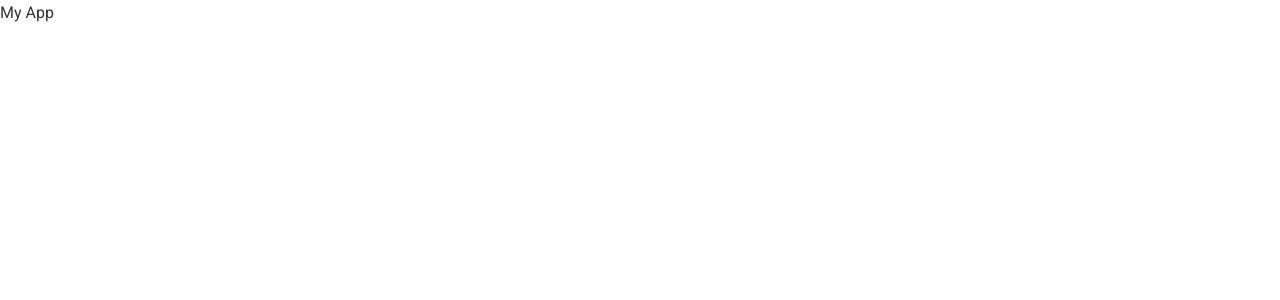
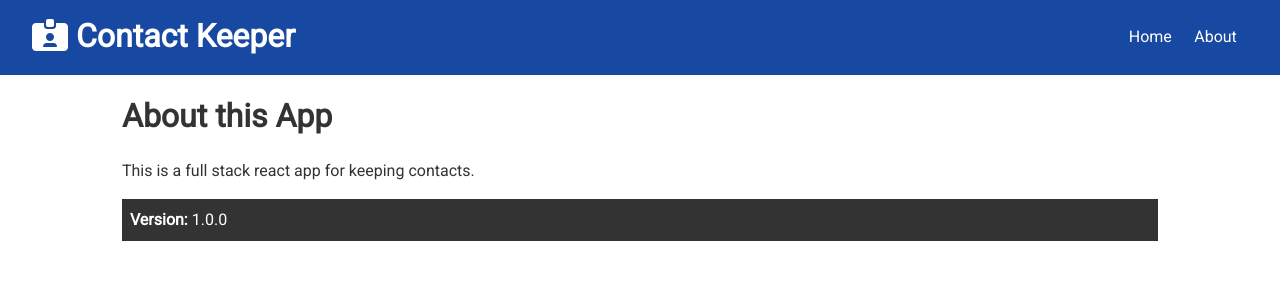
Before and after one commit to mhdns/ContactKeeper, a React (Create React App) app in the folder client/: page /about in a window 1280 px wide. Shown: the top 300 px of the page. Built offline with nearby package versions, Linux system fonts and the light colour scheme.

Commit message:
Created Navbar component.

```diff
--- a/client/src/App.js
+++ b/client/src/App.js
@@ -1,11 +1,23 @@
-import React from 'react';
+import React, { Fragment } from 'react';
+import { BrowserRouter as Router, Route, Switch } from 'react-router-dom';
+import Navbar from './components/layout/Navbar';
+import Home from './components/pages/Home';
+import About from './components/pages/About';
 import './App.css';
 
 const App = () => {
   return (
-    <div className="App">
-      My App
-    </div>
+    <Router>
+      <Fragment>
+        <Navbar />
+        <div className='container'>
+          <Switch>
+            <Route exact path='/' component={Home} />
+            <Route exact path='/about' component={About} />
+          </Switch>
+        </div>
+      </Fragment>
+    </Router>
   );
 }
 
--- /dev/null
+++ b/client/src/components/layout/Navbar.js
@@ -0,0 +1,33 @@
+import React from 'react';
+import { Link } from 'react-router-dom';
+import PropTypes from 'prop-types';
+
+const Navbar = ({title, icon}) => {
+  return (
+    <div className="navbar bg-primary">
+      <h1>
+        <i className={icon} />{' '}{title}
+      </h1>
+      <ul>
+        <li>
+          <Link to='/'>Home</Link>
+        </li>
+        <li>
+          <Link to='/about'>About</Link>
+        </li>
+      </ul>
+    </div>
+  )
+}
+
+Navbar.propTypes = {
+  title: PropTypes.string.isRequired,
+  icon: PropTypes.string,
+}
+
+Navbar.defaultProps = {
+  title: 'Contact Keeper',
+  icon: 'fas fa-id-card-alt'
+}
+
+export default Navbar
--- /dev/null
+++ b/client/src/components/pages/About.js
@@ -0,0 +1,17 @@
+import React from 'react'
+
+const About = () => {
+  return (
+    <div>
+      <h1>About this App</h1>
+      <p className="my-1">
+        This is a full stack react app for keeping contacts.
+      </p>
+      <p className="bg-dark p">
+        <strong>Version: </strong>1.0.0
+      </p>
+    </div>
+  )
+}
+
+export default About
--- /dev/null
+++ b/client/src/components/pages/Home.js
@@ -0,0 +1,11 @@
+import React from 'react'
+
+const Home = () => {
+  return (
+    <div>
+      <h1>Home</h1>
+    </div>
+  )
+}
+
+export default Home
```
Also changed, not shown: client/package.json (+9 -1 lines), 2 other files (tests, documents, lock files or other folders).
